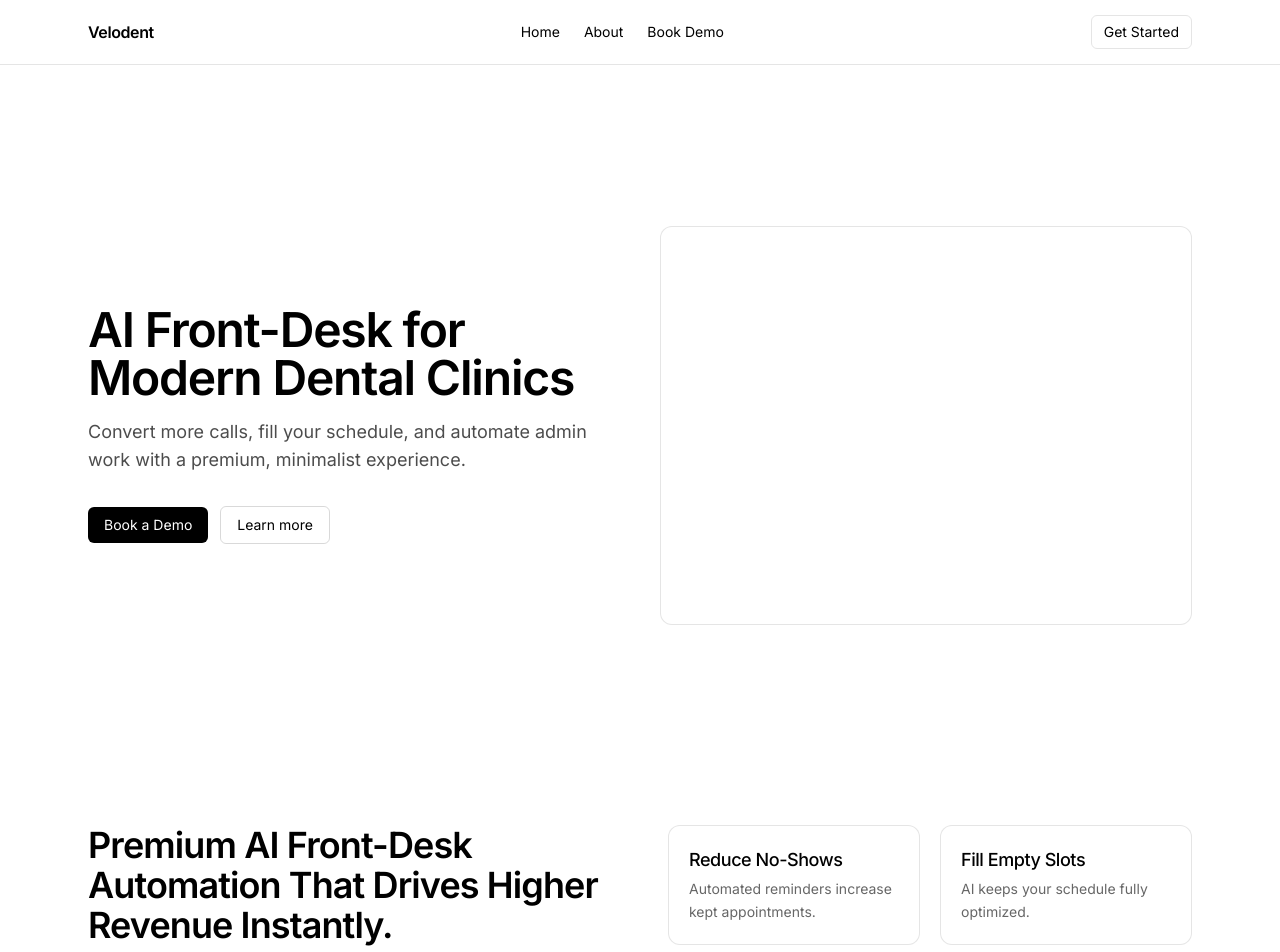
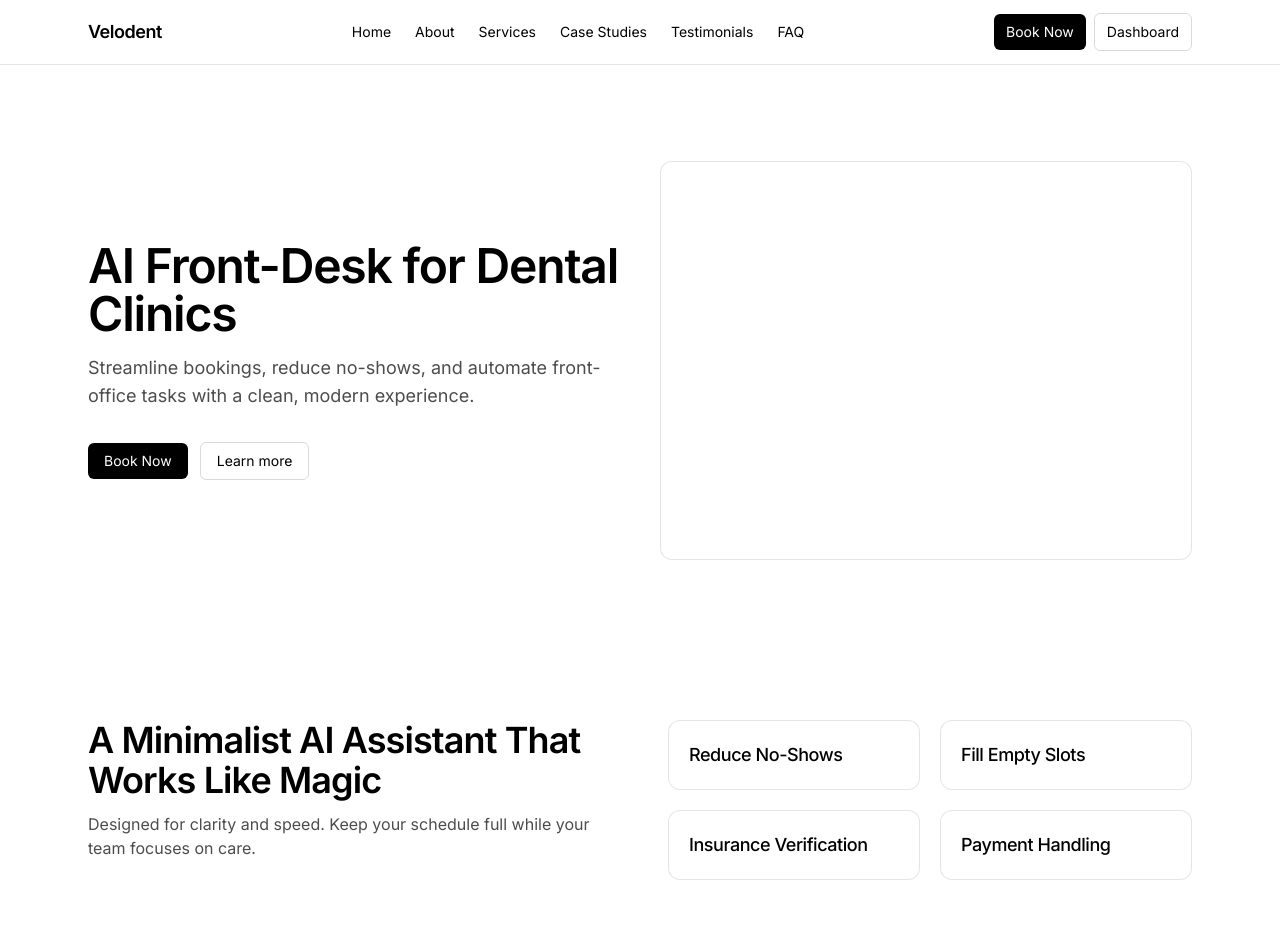
Before and after one commit to flamesuserresource3/frontend-repo_00c21v3d_ge71g3, a React (Vite) app: page / in a window 1280 px wide. Shown: the top 952 px of the page. Built offline with nearby package versions, Linux system fonts and the light colour scheme; a web font is replaced by a local one.

Commit message:
Update project prj_00c21v3d - 2025-11-05T19:02:48.249Z

```diff
--- a/src/components/Hero.jsx
+++ b/src/components/Hero.jsx
@@ -1,41 +1,25 @@
 import React from 'react';
-import { motion } from 'framer-motion';
 
 const Hero = () => {
   return (
-    <section id="home" className="min-h-[90vh] flex items-center">
-      <div className="mx-auto max-w-6xl px-4 sm:px-6 w-full">
+    <section id="home" className="py-16 md:py-24">
+      <div className="mx-auto max-w-6xl px-4 sm:px-6">
         <div className="grid md:grid-cols-2 gap-10 items-center">
           <div>
-            <motion.h1
-              initial={{ opacity: 0, y: 12 }}
-              animate={{ opacity: 1, y: 0 }}
-              transition={{ duration: 0.6, ease: [0.22, 1, 0.36, 1] }}
-              className="text-3xl sm:text-4xl md:text-5xl font-semibold tracking-tight"
-            >
-              AI Front-Desk for Modern Dental Clinics
-            </motion.h1>
-            <motion.p
-              initial={{ opacity: 0, y: 12 }}
-              animate={{ opacity: 1, y: 0 }}
-              transition={{ duration: 0.7, ease: [0.22, 1, 0.36, 1], delay: 0.1 }}
-              className="mt-4 text-base sm:text-lg text-black/70 max-w-xl"
-            >
-              Convert more calls, fill your schedule, and automate admin work with a premium, minimalist experience.
-            </motion.p>
-            <motion.div
-              initial={{ opacity: 0, y: 12 }}
-              animate={{ opacity: 1, y: 0 }}
-              transition={{ duration: 0.7, ease: [0.22, 1, 0.36, 1], delay: 0.2 }}
-              className="mt-8 flex items-center gap-3"
-            >
-              <a href="#booking" className="inline-flex items-center justify-center rounded-md bg-black text-white px-4 py-2 text-sm hover:opacity-90 transition-opacity">
-                Book a Demo
+            <h1 className="text-4xl md:text-5xl font-semibold tracking-tight">
+              AI Front-Desk for Dental Clinics
+            </h1>
+            <p className="mt-4 text-base md:text-lg text-black/70 max-w-xl">
+              Streamline bookings, reduce no-shows, and automate front-office tasks with a clean, modern experience.
+            </p>
+            <div className="mt-8 flex items-center gap-3">
+              <a href="#booking" className="inline-flex items-center justify-center rounded-md bg-black text-white px-4 py-2 text-sm">
+                Book Now
               </a>
               <a href="#about" className="inline-flex items-center justify-center rounded-md border border-black/15 px-4 py-2 text-sm hover:bg-black hover:text-white transition-colors">
                 Learn more
               </a>
-            </motion.div>
+            </div>
           </div>
           <div className="aspect-[4/3] rounded-xl border border-black/10 bg-white" />
         </div>
--- a/src/components/MainSections.jsx
+++ b/src/components/MainSections.jsx
@@ -1,79 +1,33 @@
 import React from 'react';
-import { motion } from 'framer-motion';
-
-const cardVariants = {
-  hidden: { opacity: 0, y: 12 },
-  visible: (i = 0) => ({
-    opacity: 1,
-    y: 0,
-    transition: { delay: i * 0.06, duration: 0.55, ease: [0.22, 1, 0.36, 1] },
-  }),
-};
 
 const MainSections = () => {
   return (
     <>
-      {/* About Section (Only cards updated as requested) */}
-      <section id="about" className="pt-12 md:pt-14 -mt-2 md:-mt-4">
+      {/* Mid Section */}
+      <section id="about" className="py-12 md:py-16">
         <div className="mx-auto max-w-6xl px-4 sm:px-6">
           <div className="grid md:grid-cols-2 gap-10 md:gap-14 items-start">
-            {/* Left: Headline (unchanged) */}
-            <div className="space-y-4">
-              <h2 className="text-2xl sm:text-3xl md:text-4xl font-semibold tracking-tight">
-                Premium AI Front-Desk Automation That Drives Higher Revenue Instantly.
+            {/* Headline */}
+            <div>
+              <h2 className="text-3xl md:text-4xl font-semibold tracking-tight">
+                A Minimalist AI Assistant That Works Like Magic
               </h2>
-              <p className="text-black/60 max-w-prose">
-                A minimalist, modern assistant that manages the entire patient journey — from booking to billing.
+              <p className="mt-3 text-black/70 max-w-prose">
+                Designed for clarity and speed. Keep your schedule full while your team focuses on care.
               </p>
             </div>
 
-            {/* Right: Four Cards with premium motion + micro details */}
+            {/* Boxes */}
             <div className="grid grid-cols-1 sm:grid-cols-2 gap-4 md:gap-5">
-              {[
-                {
-                  title: 'Reduce No-Shows',
-                  detail: 'Automated reminders increase kept appointments.',
-                },
-                {
-                  title: 'Fill Empty Slots',
-                  detail: 'AI keeps your schedule fully optimized.',
-                },
-                {
-                  title: 'Insurance Verification',
-                  detail: 'Real-time eligibility checks before visit.',
-                },
-                {
-                  title: 'Payment Handling',
-                  detail: 'Faster collection and claim follow-through.',
-                },
-              ].map((item, idx) => (
-                <motion.div
-                  key={item.title}
-                  className="group rounded-xl border border-black/10 bg-white p-4 md:p-5 shadow-sm/10"
-                  initial="hidden"
-                  whileInView="visible"
-                  viewport={{ once: true, amount: 0.3 }}
-                  variants={cardVariants}
-                  custom={idx}
-                  whileHover={{ y: -3 }}
-                  transition={{ type: 'spring', stiffness: 300, damping: 24 }}
-                >
-                  <div className="flex flex-col">
-                    <h3 className="text-base md:text-lg font-medium tracking-tight">
-                      {item.title}
-                    </h3>
-                    <p className="mt-1 text-sm text-black/60 leading-relaxed">
-                      {item.detail}
-                    </p>
-                  </div>
-                </motion.div>
+              {['Reduce No-Shows', 'Fill Empty Slots', 'Insurance Verification', 'Payment Handling'].map((title) => (
+                <div key={title} className="rounded-xl border border-black/10 bg-white p-4 md:p-5">
+                  <h3 className="text-base md:text-lg font-medium tracking-tight">{title}</h3>
+                </div>
               ))}
             </div>
           </div>
         </div>
       </section>
-
-      {/* Other sections would remain unchanged; omitted here */}
     </>
   );
 };
--- a/src/components/Navbar.jsx
+++ b/src/components/Navbar.jsx
@@ -2,17 +2,30 @@ import React from 'react';
 
 const Navbar = () => {
   return (
-    <header className="sticky top-0 z-50 backdrop-blur bg-white/70 border-b border-black/10">
+    <header className="w-full border-b border-black/10 bg-white">
       <div className="mx-auto max-w-6xl h-16 px-4 sm:px-6 flex items-center justify-between">
-        <a href="#home" className="font-semibold tracking-tight">Velodent</a>
+        {/* Brand */}
+        <a href="/" className="text-lg font-semibold tracking-tight">Velodent</a>
+
+        {/* Center nav */}
         <nav className="hidden md:flex items-center gap-6 text-sm">
-          <a href="#home" className="hover:opacity-70 transition-opacity">Home</a>
-          <a href="#about" className="hover:opacity-70 transition-opacity">About</a>
-          <a href="#booking" className="hover:opacity-70 transition-opacity">Book Demo</a>
+          <a href="#home" className="hover:opacity-70 transition">Home</a>
+          <a href="#about" className="hover:opacity-70 transition">About</a>
+          <a href="#services" className="hover:opacity-70 transition">Services</a>
+          <a href="#cases" className="hover:opacity-70 transition">Case Studies</a>
+          <a href="#testimonials" className="hover:opacity-70 transition">Testimonials</a>
+          <a href="#faq" className="hover:opacity-70 transition">FAQ</a>
         </nav>
-        <a href="#booking" className="inline-flex items-center justify-center rounded-md border border-black/10 px-3 py-1.5 text-sm hover:bg-black hover:text-white transition-colors">
-          Get Started
-        </a>
+
+        {/* Actions */}
+        <div className="flex items-center gap-2">
+          <a href="#booking" className="inline-flex items-center justify-center rounded-md bg-black text-white px-3 py-2 text-sm">
+            Book Now
+          </a>
+          <a href="/dashboard" className="inline-flex items-center justify-center rounded-md border border-black/15 px-3 py-2 text-sm hover:bg-black hover:text-white transition-colors">
+            Dashboard
+          </a>
+        </div>
       </div>
     </header>
   );
```
Also changed, not shown: 1 other file (tests, documents, lock files or other folders).
